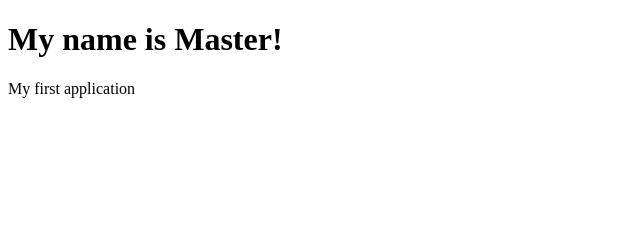
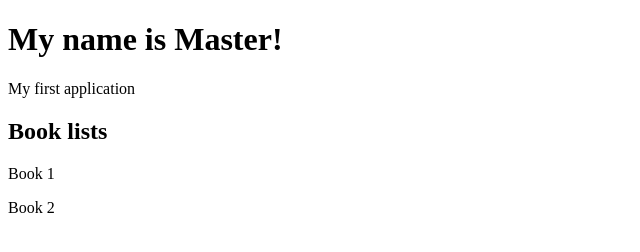
Before and after one commit to HimanshuTakuli/Himanshu-portfolio, a plain HTML site: page index.html in a window 1280 px wide. Shown: the whole page, without its empty margins (0-640 px from the left). Drawn offline with Linux system fonts and the light colour scheme.

Commit message:
New branch created booklist.

```diff
--- a/index.html
+++ b/index.html
@@ -8,5 +8,8 @@
 <body>
     <h1>My name is Master!</h1>
     <p>My first application</p>
+    <h2>Book lists</h2>
+    <p>Book 1</p>
+    <p>Book 2</p>
 </body>
 </html>
```
